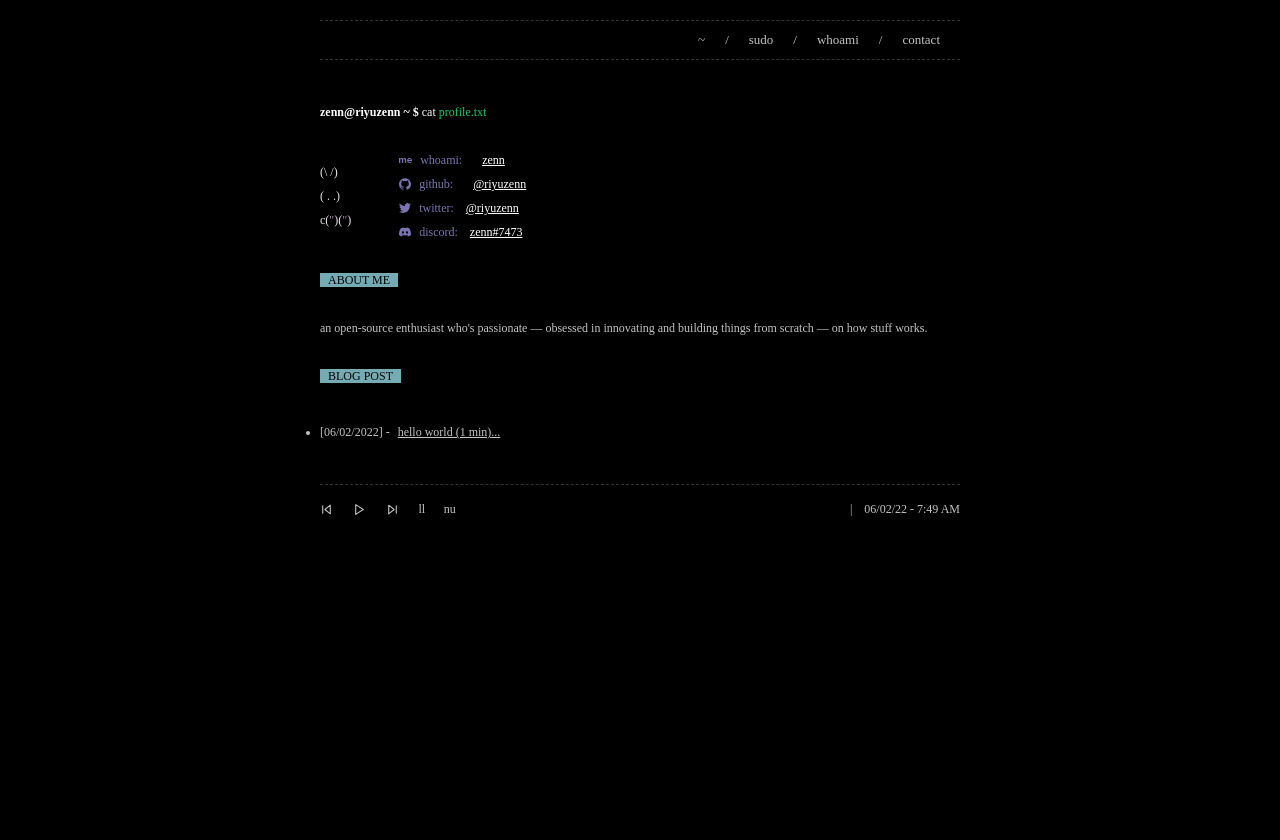
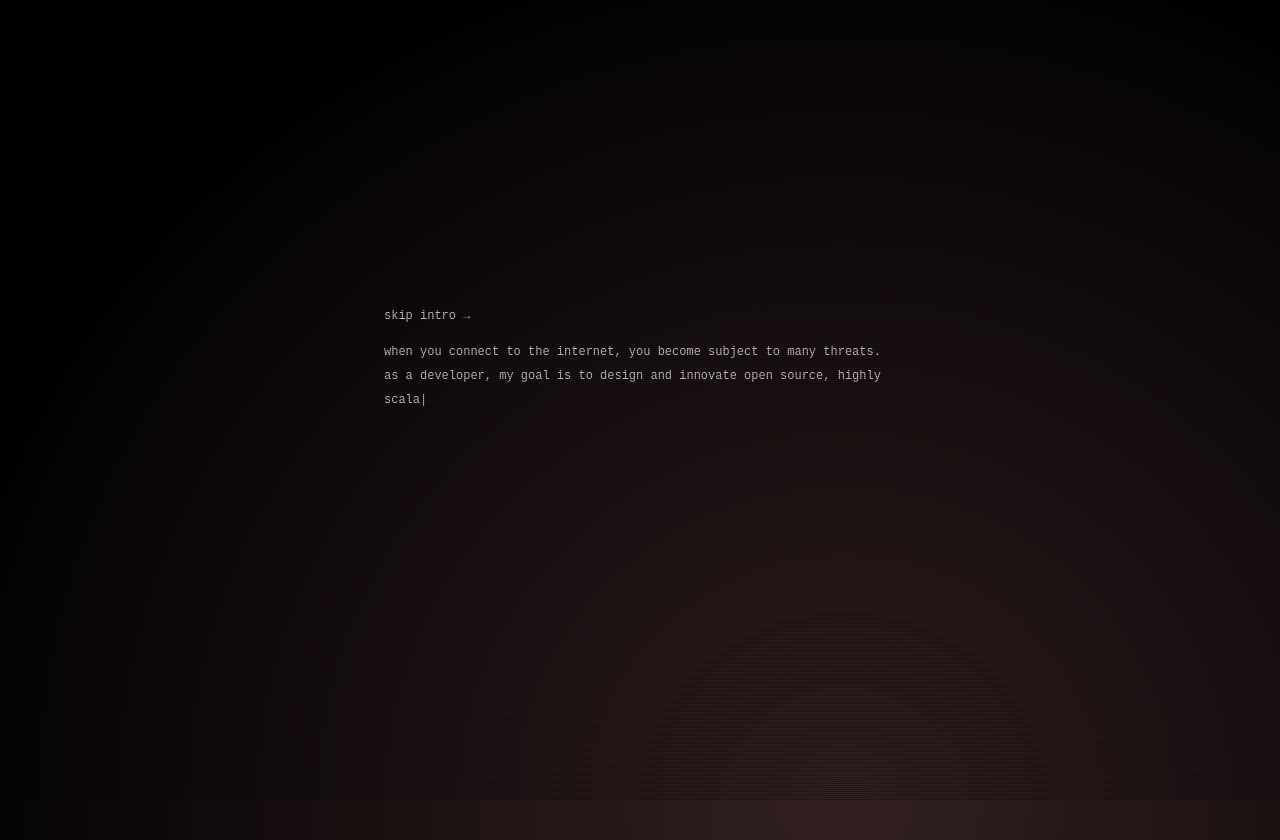
Before and after one commit to riyuzenn/zenn, a Next.js app: page / in a window 1280 px wide. Before the commit the page ends 800 px from the top, so only its background shows below. Built offline with nearby package versions, Linux system fonts and the light colour scheme.

Commit message:
add fance retro theme

```diff
--- a/components/header.tsx
+++ b/components/header.tsx
@@ -6,7 +6,7 @@ export default function Header() {
     return (
         <div className="flex h-10 border-dashed border-y-[1px] border-white/20 items-center justify-end px-5 ">
             <ul className="flex space-x-5 text-[13px] header">
-              <li><Link href="/"><a >~</a></Link></li>
+              <li><Link href={{ pathname: '/', query: { ref: 'nav' } }}><a >~</a></Link></li>
               <li className="hover:bg-none">/</li>
               <li><Link href="/sudo"><a className={router.asPath == "/sudo" ? "bg-white/70 text-black" : ""}>sudo</a></Link></li>
               <li>/</li>
--- a/package.json
+++ b/package.json
@@ -6,6 +6,7 @@
     "start": "next start"
   },
   "dependencies": {
+    "@camwiegert/typical": "^0.1.1",
     "@mdx-js/loader": "^2.1.1",
     "@mdx-js/react": "^2.1.1",
     "@next/mdx": "^12.1.6",
@@ -15,7 +16,8 @@
     "react": "^18.1.0",
     "react-dom": "18.1.0",
     "react-fast-marquee": "^1.3.2",
-    "react-icons": "^4.4.0"
+    "react-icons": "^4.4.0",
+    "react-typed": "^1.2.0"
   },
   "devDependencies": {
     "@types/node": "17.0.35",
--- a/pages/404.tsx
+++ b/pages/404.tsx
@@ -3,13 +3,8 @@ import { useRouter } from "next/router";
 import { useEffect, useState } from "react";
 import Head from "next/head";
 const Index: NextPage = () => {
-  const [path, setPath] = useState("");
-  const [ascii, setAscii] = useState("");
+  const { asPath } = useRouter();
 
-  const router = useRouter();
-  useEffect(() => {
-    setPath(router.asPath);
-  },[])
 
   return (
     <>
@@ -40,7 +35,7 @@ const Index: NextPage = () => {
 
         </p>
         <br></br>
-        <p><span className="text-red-700">error:</span> <b className="text-white">{`~${path}`}</b>: no such a file or directory </p>
+        <p><span className="text-red-700">error:</span> <b className="text-white">{`~${asPath}`}</b>: no such a file or directory </p>
       </div>
 
     </>
--- a/pages/_app.tsx
+++ b/pages/_app.tsx
@@ -7,15 +7,15 @@ import { MDXProvider } from '@mdx-js/react';
 function zenn({ Component, pageProps }: AppProps) {
   return (
     <>
-      <div className='flex flex-col h-auto justify-center my-5'>
-        <div className='w-[90%] h-[90%] max-h-xl xl:max-w-[50%] lg:max-w-[50%] md:max-w-[50%] sm:max-w-[90%] mr-auto ml-auto'>
-          <Header />
+      <div className={pageProps.noLayout ? '' : 'flex flex-col h-auto justify-center my-5'}>
+        <div className={pageProps.noLayout ? '' : 'w-[90%] h-[90%] max-h-xl xl:max-w-[50%] lg:max-w-[50%] md:max-w-[50%] sm:max-w-[90%] mr-auto ml-auto'}>
+          {pageProps.noLayout ? <></> : <Header />}
           <div className="my-10">
             <MDXProvider>
               <Component {...pageProps} />
             </MDXProvider>
           </div>
-          <Footer />
+          {pageProps.noLayout ? <></> : <Footer />}
         </div>
       </div>
     </>
--- a/pages/index.tsx
+++ b/pages/index.tsx
@@ -1,22 +1,45 @@
-import type { NextPage } from "next";
+import Typed from "react-typed";
+import { useState } from "react";
+import Header from "../components/header";
+import Footer from "../components/footer";
 import Head from "next/head";
 import { SiTwitter, SiGithub, SiAboutdotme, SiDiscord } from "react-icons/si";
 import PostIndex from "../components/post";
 import data from "../zenn.config";
+import { useRouter } from "next/router";
+
+export default function IndexPage() {
+    const [a, b] = useState(false);
 
 
-const Index: NextPage = ({ posts }: any) => {
-  console.log(posts);
     return (
         <>
+            <div className={`flex h-[80vh] justify-center items-center ${a ? 'hidden': 'block'}`}>
+                <div className="flex-col leading-4 min-w-[40%] max-w-[40%]">
+                    <button className="hover:underline" onClick={() => b(true)}>skip intro <span>&rarr;</span></button>
+                    <br />
+                    <br />
+                    <Typed
+                        className="intro"
+                        strings={['when you connect to the internet, you become subject to many threats. as a developer, my goal is to design and innovate open source, highly scalable secure environments for folks who value their privacy.']}
+                        onComplete={() => setTimeout(() => { b(true) }, 1000)}
+                        typeSpeed={30}
+                    />
+                </div>
+
+
+            </div>
+            <div className={`flex flex-col h-auto justify-center my-5 fade-in ${a ? 'block': 'hidden'}`}>
+                <div className="w-[90%] h-[90%] max-h-xl xl:max-w-[50%] lg:max-w-[50%] md:max-w-[50%] sm:max-w-[90%] mr-auto ml-auto">
+                    <Header />
+                    <div className="my-10">
                         <Head>
                             <title>~</title>
                         </Head>
 
 
                             <div className="flex space-x-2">
-          <h2>zenn@riyuzenn ~ $ <span className=" font-thin">cat <span className="text-green-500">profile.txt</span></span></h2>
-          <div className="w-2 bg-white/76 animate-blink"></div>
+                            <h2>zenn@riyuzenn ~ $ <span className=" font-thin">cat <span className="text-green-500 prof">profile.txt</span></span></h2>
                             </div>
                             <br></br>
                             <div className="flex items-center space-x-12">
@@ -71,8 +94,17 @@ const Index: NextPage = ({ posts }: any) => {
                             <PostIndex posts={data.posts} pinnedPosts={data.pinnedPosts} />
 
 
+                        </div>
+                    <Footer />
+                </div>
+            </div>
+
         </>
     )
 }
 
-export default Index;
+export async function getStaticProps(ctx: any) {
+    return {
+        props: { noLayout : true }
+    }
+}
--- a/styles/globals.css
+++ b/styles/globals.css
@@ -7,7 +7,28 @@
     background-color: rgba(255, 255, 255, .76);
     color: #000
 }
-body {
+
+/* width */
+::-webkit-scrollbar {
+    width: 5px;
+  }
+
+  /* Track */
+  ::-webkit-scrollbar-track {
+    background: transparent;
+  }
+
+  /* Handle */
+  ::-webkit-scrollbar-thumb {
+    background: rgb(41, 41, 41);
+  }
+
+  /* Handle on hover */
+  ::-webkit-scrollbar-thumb:hover {
+    background: rgb(53, 53, 53);
+  }
+
+/* body {
     background-color: black;
     color: rgba(255, 255, 255, 0.76);
     font-family: 'JetBrains Mono';
@@ -15,8 +36,43 @@ body {
     line-height: 2;
     letter-spacing: 1.5;
     font-size: 12px;
-}
+} */
 
+body {
+    background-color: #000000;
+    background: radial-gradient(ellipse at right 34% bottom 5%, #332020, #000000 80%, #000000);
+    background-position: left;
+    height: 100vh;
+    margin: 0;
+    overflow: hidden;
+    color: rgba(255, 255, 255, 0.76);
+    font-size: 12px;
+    font-family: 'JetBrains Mono', monospace;
+  }
+  body::after {
+    content: "";
+    position: absolute;
+    opacity: 0.3;
+    top: 0;
+    left: 0;
+    width: 100vw;
+    height: 100vh;
+    background: repeating-linear-gradient(0deg, black, black 1px, transparent, transparent 2px);
+    /* background: none; */
+    pointer-events: none;
+  }
+  body::before {
+    content: "";
+    position: absolute;
+    z-index: 1000;
+    opacity: 0.4;
+    top: 0;
+    left: 0;
+    width: 100vw;
+    height: 100vh;
+    background: radial-gradient(ellipse at right 34% bottom 5%, transparent 60%, #000000);
+    pointer-events: none;
+  }
 
 h2, h3, h4 {
     color: #fff;
@@ -31,7 +87,9 @@ h1 {
 a:hover {
     background-color: rgba(255, 255, 255, 0.76);
     color: black;
+
 }
+
 
 blockquote {
     display: flex;
@@ -58,3 +116,36 @@ ul {
 ul.header {
     list-style: none;
 }
+
+.container {
+    display: inline-block;
+}
+
+.intro {
+    line-height: 2;
+}
+
+.prof::after{
+    content: "▐";
+    font-size: 12px;
+    line-height: 30px;
+    animation: blink .80s step-end infinite;
+}
+
+@keyframes blink {
+    from, to { color: transparent }
+    50% { color: rgba(255, 255, 255, 0.5) }
+}
+
+.fade-in {
+    animation: fadein 2s;
+}
+
+@keyframes fadein {
+    from {
+        opacity:0;
+    }
+    to {
+        opacity:1;
+    }
+}
```
Also changed, not shown: 1 other file (tests, documents, lock files or other folders). Lines whose indentation alone changed are shown as unchanged.
